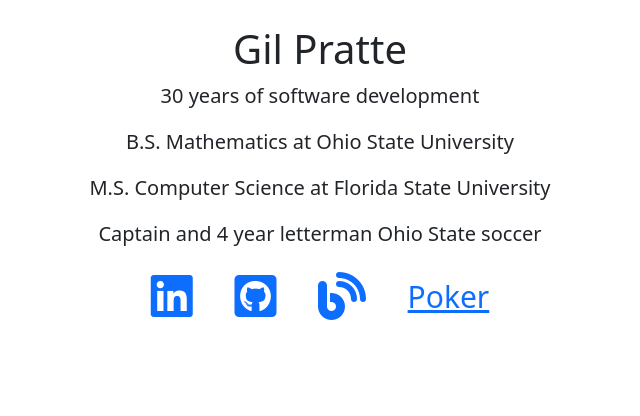
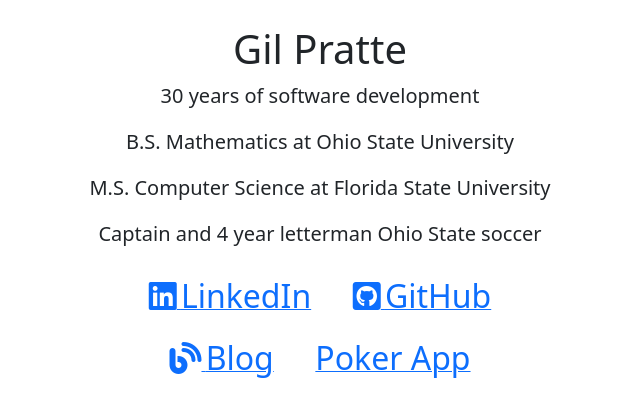
Before and after one commit to gpratte/trifecta, a React (Create React App) app: page / in a window 1280 px wide. Shown: the top 416 px of the page, without its empty margins (320-960 px from the left). Built offline with nearby package versions, Linux system fonts and the light colour scheme; what redux-immutable-state-invariant would draw is missing.

Commit message:
show icons in a 2x2 grid

```diff
--- a/src/info/Info.tsx
+++ b/src/info/Info.tsx
@@ -2,6 +2,8 @@ import "./info.css"
 import React from "react";
 import {Button} from "react-bootstrap";
 import {useNavigate} from "react-router-dom";
+import Row from "react-bootstrap/Row";
+import Col from "react-bootstrap/Col";
 
 export default function Info() {
 
@@ -14,29 +16,42 @@ export default function Info() {
   }
   return (
     <div className="info-body">
+      <Row>
+        <Col>
           <h1>Gil Pratte</h1>
           <p>30 years of software development</p>
           <p>B.S. Mathematics at Ohio State University</p>
           <p>M.S. Computer Science at Florida State University</p>
           <p>Captain and 4 year letterman Ohio State soccer</p>
+        </Col>
+      </Row>
+      <Row>
+        <Col>
           <Button variant="link" href="https://www.linkedin.com/in/gil-pratte" >
-        <i title="LinkedIn" className="fa-brands fa-linkedin fa-3x"></i>
+            <i title="LinkedIn" className="fa-brands fa-linkedin fa-2x"></i>
+            &nbsp;<span className="info-link-text">LinkedIn</span>
           </Button>
           &nbsp;&nbsp;&nbsp;
           <Button variant="link" href="https://github.com/gpratte" >
-        <i title="GitHub" className="fa-brands fa-github-square fa-3x"></i>
+            <i title="GitHub" className="fa-brands fa-github-square fa-2x"></i>
+            &nbsp;<span className="info-link-text">GitHub</span>
+          </Button>
+        </Col>
+      </Row>
+      <Row>
+        <Col>
+          <Button variant="link"
+                  onClick={goToBlog} >
+            <i title="Blog" className="fa-solid fa-blog fa-2x"></i>
+            &nbsp;<span className="info-link-text">Blog</span>
           </Button>
           &nbsp;&nbsp;&nbsp;
           <Button variant="link"
-              onClick={goToBlog} >
-        <i title="Blog" className="fa-solid fa-blog fa-3x"></i>
+                  onClick={goToPoker} >
+            <span className="info-link-text">Poker App</span>
           </Button>
-      &nbsp;&nbsp;&nbsp;
-      <Button variant="link"
-              style={{fontSize: "150%"}}
-              onClick={goToPoker} >
-        Poker
-      </Button>
+        </Col>
+      </Row>
     </div>
   )
 }
--- a/src/info/info.css
+++ b/src/info/info.css
@@ -5,3 +5,6 @@
     margin-left: 25%;
     margin-right: 25%;
 }
+.info-link-text {
+    font-size: 200%;
+}
```
Lines whose indentation alone changed are shown as unchanged.
